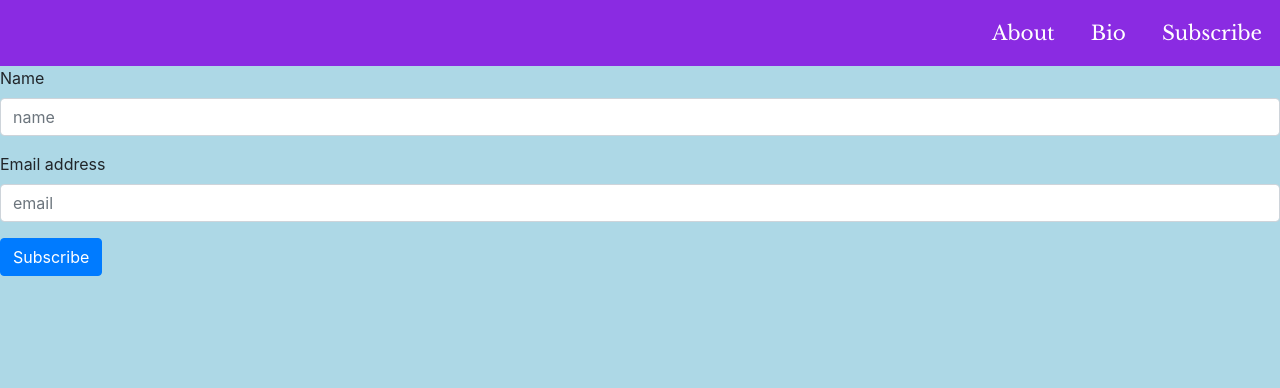
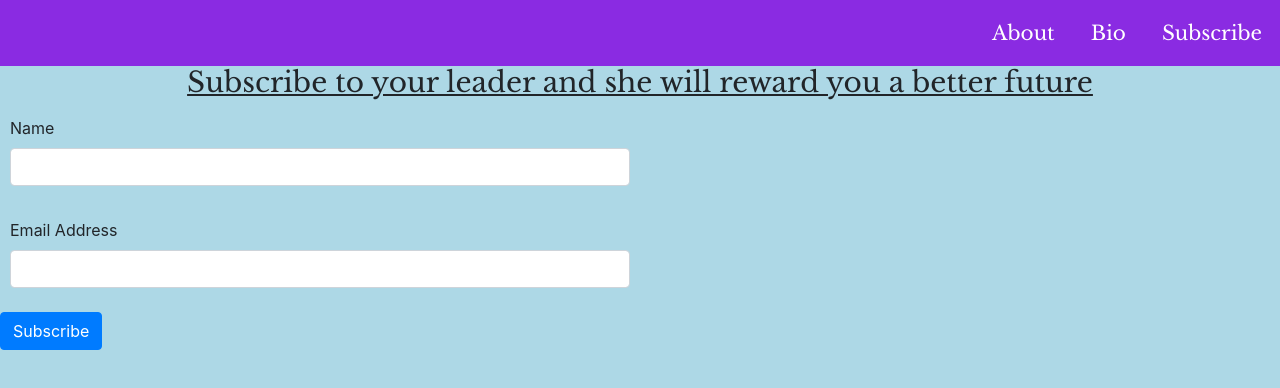
Before and after one commit to Code-Institute-Submissions/my-super-villain-website-project, a plain HTML site: page subscribe.html in a window 1280 px wide. Drawn offline with nearby package versions, Linux system fonts and the light colour scheme.

Commit message:
Updated style.css and subscription

```diff
--- a/assets/css/style.css
+++ b/assets/css/style.css
@@ -27,9 +27,10 @@ li a {
 
 /*--------------------------------------------Headings and Text*/
 p {
-    font-size: 19px;
+    font-size: 18px;
     text-align: justify;
     font-family: 'Libre Baskerville', serif;
+
 }
 
 h1, h2, h3 {
@@ -51,3 +52,14 @@ img {
     width: 100%;
     height: 20%;
 }
+
+/*--------------------------------------------Subscription*/
+
+.form-group {
+    width: 50%;
+    padding: 8px 10px;
+}
+
+.form-group:focus {
+    border: 3px solid #555;
+}
--- a/subscribe.html
+++ b/subscribe.html
@@ -18,14 +18,17 @@
             </ul>
     </div>
     <div>
+    <h3>Subscribe to your leader and she will reward you a better future</h3>
+    </div>
+    <div>
     <form>
     <div class="form-group">
     <label for="name">Name</label>
-    <input type="text" class="form-control" id="name" placeholder="name">
+    <input type="text" class="form-control" id="name">
   </div>
   <div class="form-group">
-    <label for="email">Email address</label>
-    <input type="email" class="form-control" id="email" placeholder="email">
+    <label for="email">Email Address</label>
+    <input type="email" class="form-control" id="email">
   </div>
   <button type="submit" class="btn btn-primary">Subscribe</button>
 </form>
```
Also changed, not shown: index.html (+1 -1 lines).
